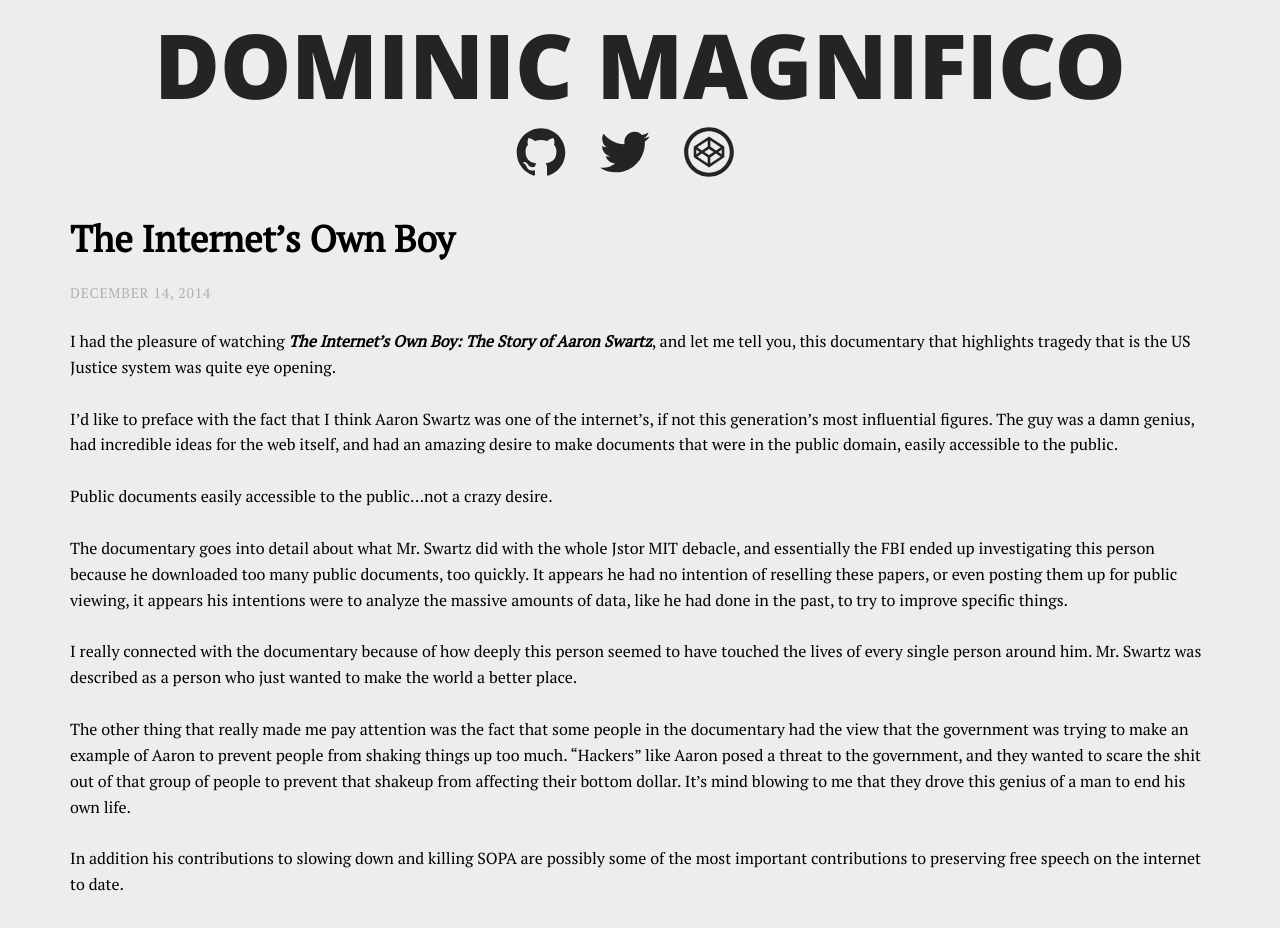
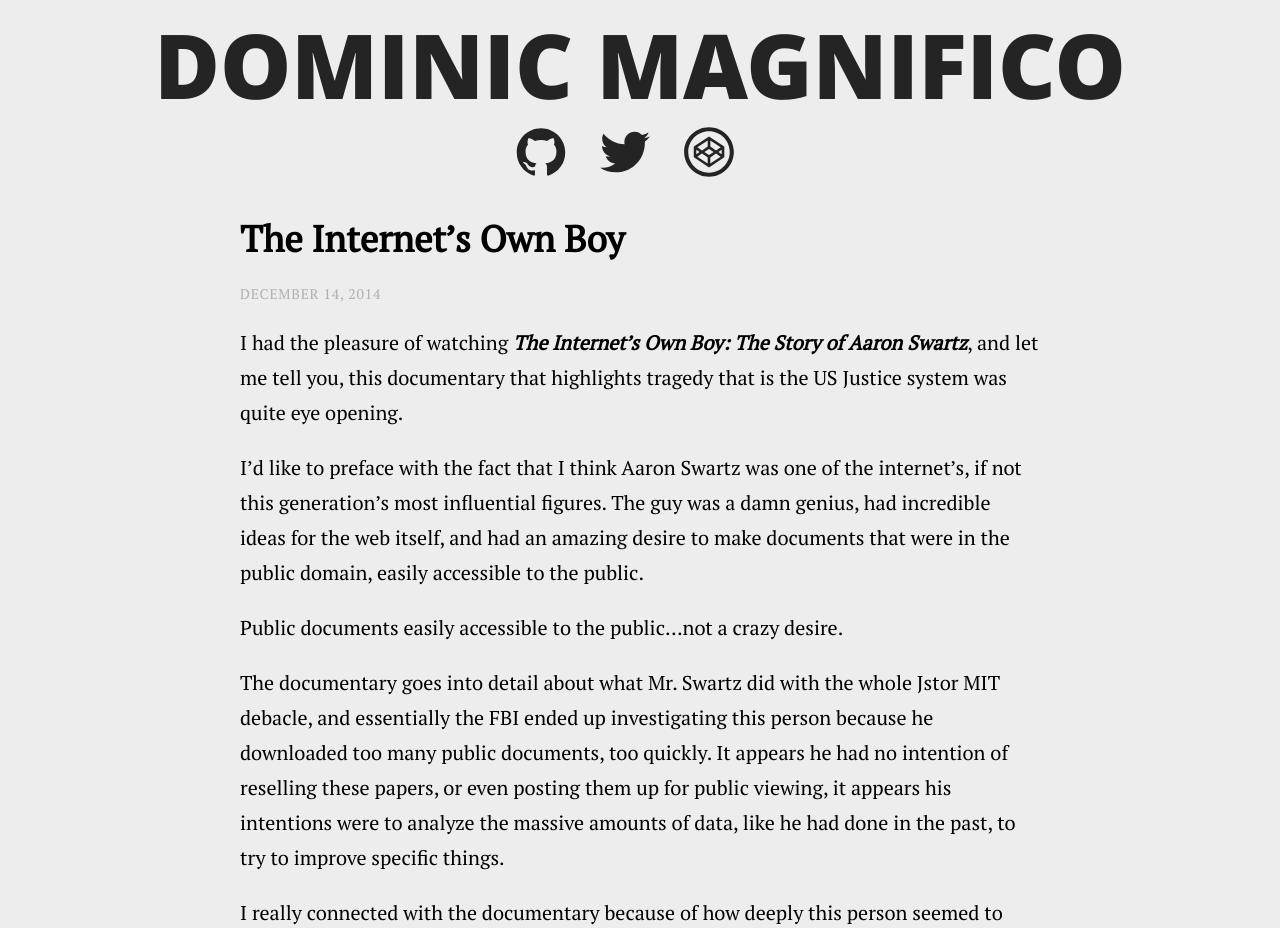
Before and after one commit to magnificode/DomBlog, a Jekyll site: the page built from _posts/2014-12-14-the-internets-own-boy.markdown, in a window 1280 px wide. Shown: the top 928 px of the page. Built offline with Jekyll 4.4.1, drawn with Linux system fonts in a browser that asks for light colours; nearby versions of some CDN libraries; comment, search, counter and statistics services are not loaded.

Commit message:
Layout tweaks for easier readability

```diff
--- a/_sass/_layouts.scss
+++ b/_sass/_layouts.scss
@@ -21,6 +21,9 @@
         &:first-child{
             margin: {top:$pad*2;}
         }
+        p{
+            padding: {bottom: 0;}
+        }
 }
 .post-meta{
 	margin: {top:$pad;}
@@ -37,7 +40,10 @@
 /*------------------------------------*\
     ::Single Posts
 \*------------------------------------*/
-.post-content{
+.post-content,
+.post-header{
+    max-width: 800px;
+    margin: 0 auto;
     img{
         display: block;
         margin: 0 auto;
--- a/_sass/_typography.scss
+++ b/_sass/_typography.scss
@@ -19,9 +19,15 @@
 	}
 }
 p{
-	padding: {bottom:0.618em;}
-	&:last-child {
-		margin-bottom: 0;
+	padding: {bottom:1.75em;}
+	font-size: 1.25em;
+	line-height: 1.75em;
+	&:last-child{
+		padding{bottom: 0;}
+	}
+	@media screen and (max-width: 480px){
+		font-size: .9em;
+		line-height: 1.45em;
 	}
 }
 a{
```
Also changed, not shown: 2 other files.
